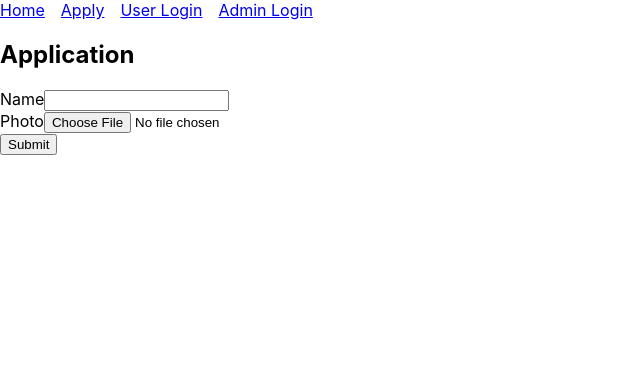
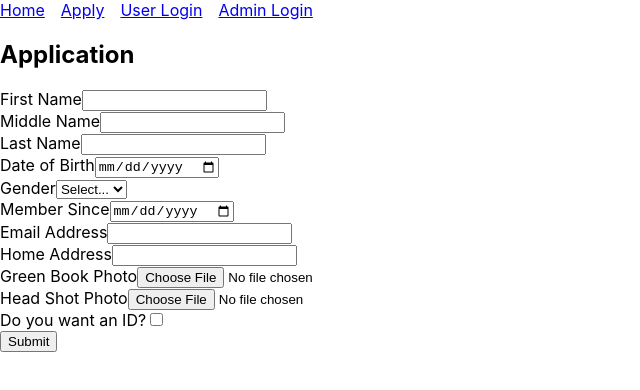
Before and after one commit to KunselC/TANC_ID, a React (Create React App) app in the folder tanc_id/: page /application in a window 1280 px wide. Shown: the top 390 px of the page, without its empty margins (0-640 px from the left). Built offline with nearby package versions, Linux system fonts and the light colour scheme.

Commit message:
Probably could have done this a bit faster

```diff
--- a/tanc_id/src/pages/Application.js
+++ b/tanc_id/src/pages/Application.js
@@ -3,18 +3,31 @@ import { uploadToCloudinary } from "../cloudinary"; // Adjusted path
 
 function Application() {
   const [formData, setFormData] = useState({
-    name: "",
-    photo: null,
+    firstName: "",
+    middleName: "",
+    lastName: "",
+    dateOfBirth: "",
+    gender: "",
+    memberSince: "",
+    emailAddress: "",
+    homeAddress: "",
+    greenBook: null,
+    headShot: null,
+    wantId: false,
   });
+
   const [status, setStatus] = useState("");
 
   const handleSubmit = async () => {
     setStatus("Submitting...");
     try {
-      if (formData.photo) {
-        const photoRes = await uploadToCloudinary(formData.photo);
-        console.log("Photo URL:", photoRes.secure_url);
-        // Save form data + photo URL to Firebase or your DB
+      if (formData.greenBook) {
+        const greenBookRes = await uploadToCloudinary(formData.greenBook);
+        console.log("Green Book URL:", greenBookRes.secure_url);
+      }
+      if (formData.headShot) {
+        const headShotRes = await uploadToCloudinary(formData.headShot);
+        console.log("Head Shot URL:", headShotRes.secure_url);
       }
       setStatus("Application submitted!");
     } catch (err) {
@@ -27,19 +40,93 @@ function Application() {
     <div>
       <h2>Application</h2>
       <div>
-        <label>Name</label>
+        <label>First Name</label>
         <input
-          value={formData.name}
-          onChange={(e) => setFormData({ ...formData, name: e.target.value })}
+          value={formData.firstName}
+          onChange={(e) => setFormData({ ...formData, firstName: e.target.value })}
         />
       </div>
       <div>
-        <label>Photo</label>
+        <label>Middle Name</label>
+        <input
+          value={formData.middleName}
+          onChange={(e) => setFormData({ ...formData, middleName: e.target.value })}
+        />
+      </div>
+      <div>
+        <label>Last Name</label>
+        <input
+          value={formData.lastName}
+          onChange={(e) => setFormData({ ...formData, lastName: e.target.value })}
+        />
+      </div>
+      <div>
+        <label>Date of Birth</label>
+        <input
+          type="date"
+          value={formData.dateOfBirth}
+          onChange={(e) => setFormData({ ...formData, dateOfBirth: e.target.value })}
+        />
+      </div>
+      <div>
+        <label>Gender</label>
+        <select
+          value={formData.gender}
+          onChange={(e) => setFormData({ ...formData, gender: e.target.value })}
+        >
+          <option value="">Select...</option>
+          <option value="male">Male</option>
+          <option value="female">Female</option>
+          <option value="other">Other</option>
+        </select>
+      </div>
+      <div>
+        <label>Member Since</label>
+        <input
+          type="date"
+          value={formData.memberSince}
+          onChange={(e) => setFormData({ ...formData, memberSince: e.target.value })}
+        />
+      </div>
+      <div>
+        <label>Email Address</label>
+        <input
+          type="email"
+          value={formData.emailAddress}
+          onChange={(e) => setFormData({ ...formData, emailAddress: e.target.value })}
+        />
+      </div>
+      <div>
+        <label>Home Address</label>
+        <input
+          value={formData.homeAddress}
+          onChange={(e) => setFormData({ ...formData, homeAddress: e.target.value })}
+        />
+      </div>
+      <div>
+        <label>Green Book Photo</label>
         <input
           type="file"
           onChange={(e) =>
-            setFormData({ ...formData, photo: e.target.files[0] })
+            setFormData({ ...formData, greenBook: e.target.files[0] })
           }
+        />
+      </div>
+      <div>
+        <label>Head Shot Photo</label>
+        <input
+          type="file"
+          onChange={(e) =>
+            setFormData({ ...formData, headShot: e.target.files[0] })
+          }
+        />
+      </div>
+      <div>
+        <label>Do you want an ID?</label>
+        <input
+          type="checkbox"
+          checked={formData.wantId}
+          onChange={(e) => setFormData({ ...formData, wantId: e.target.checked })}
         />
       </div>
       <button onClick={handleSubmit}>Submit</button>
```
